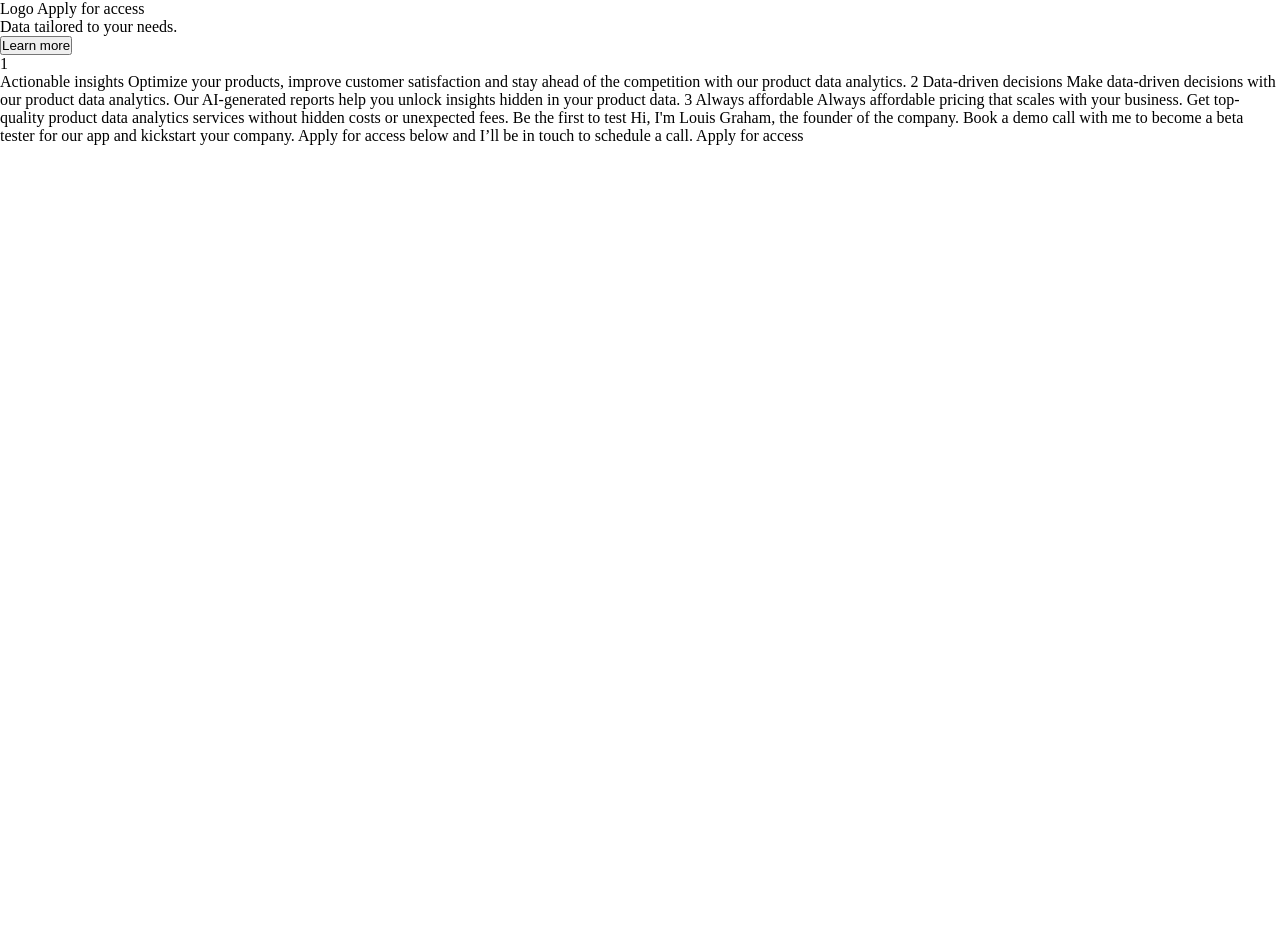
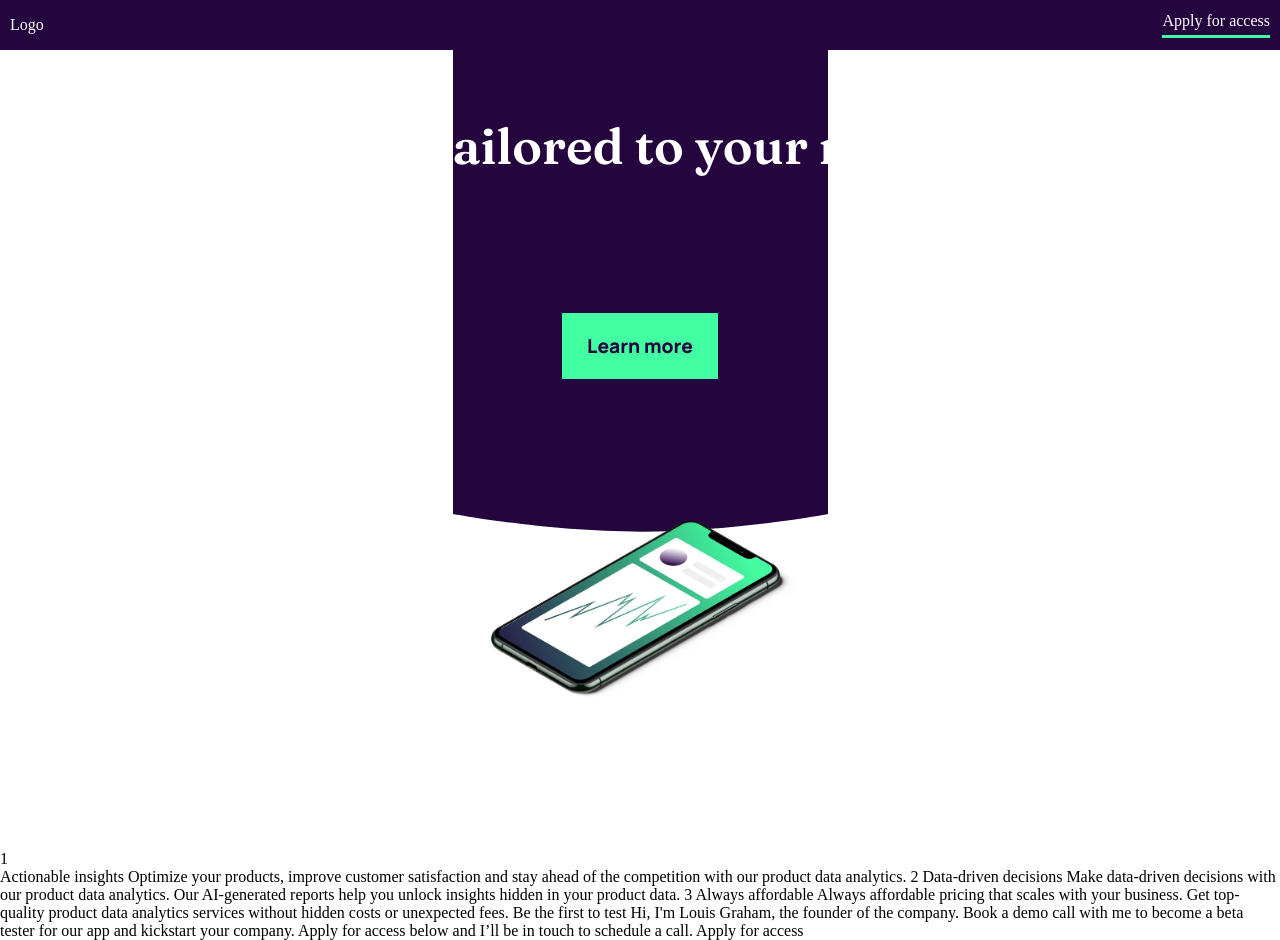
Before and after one commit to Smailen5/workit-landing-page, a plain HTML site: page starter-code/index.html in a window 1280 px wide. Before the commit the page ends 800 px from the top, so only its background shows below. Drawn offline with Linux system fonts and the light colour scheme.

Commit message:
layout prima section

```diff
--- a/starter-code/index.html
+++ b/starter-code/index.html
@@ -6,6 +6,13 @@
   <meta name="viewport" content="width=device-width, initial-scale=1.0">
 
   <link rel="icon" type="image/png" sizes="32x32" href="./assets/images/favicon-32x32.png">
+
+  <!-- Fonts -->
+  <link rel="preconnect" href="https://fonts.googleapis.com">
+  <link rel="preconnect" href="https://fonts.gstatic.com" crossorigin>
+  <link
+    href="https://fonts.googleapis.com/css2?family=Fraunces:opsz,wght@9..144,200;9..144,400;9..144,600;9..144,700&family=Manrope:wght@200;400;600;700;800;&display=swap"
+    rel="stylesheet">
 
 
   <!-- Foglio di stile personalizato -->
@@ -20,20 +27,32 @@
   <nav>
     <div class="navbar">
       <span class="logho">Logo</span>
-      <span class="link">Apply for access</span>
+      <span class="link">Apply for access<div class="rectangle"></div></span>
     </div>
   </nav>
 
   <section>
-    <p>
-      Data tailored to your needs.
-    </p>
-    <input type="button" value="Learn more">
-    <div class="phone-img"></div>
-    1
-    <div></div>
+    <div class="background">
+      <svg xmlns="http://www.w3.org/2000/svg" width="375" height="482" viewBox="0 0 375 482" fill="none">
+        <path fill-rule="evenodd" clip-rule="evenodd"
+          d="M0 0H375.303V464C375.303 464 282.249 481.707 188.173 481.707C94.0966 481.707 0 464 0 464V0Z"
+          fill="#24053E" />
+      </svg>
+    </div>
+
+    <div class="container">
+      <p class="title">
+        Data <span class="">tailored</span> to your needs.
+      </p>
+      <input type="button" value="Learn more">
+      <div class="phone-img">
+        <img src="/starter-code/assets/images/image-hero.webp" alt="">
+      </div>
+    </div>
+
   </section>
 
+  <div>1</div>
 
 
 
--- a/starter-code/style.css
+++ b/starter-code/style.css
@@ -12,5 +12,98 @@
     --Ghost-White: hsla(274, 100%, 99%, 1);
     --White: hsla(0, 0%, 100%, 1);
     /* Typography */
+    --Heading: 'Fraunces', serif;
+    --Heading-weight: 600;
+    --Heading-L-size: 80px;
+    --Heading-L-line-height: 80px;
 
+    --Heading-M-size: 50px;
+    --Heading-M-line-height: 50px;
+
+    --Heading-S-size: 32px;
+    --Heading-S-line-height: 40px;
+
+    --Body: 'Manrope', sans-serif;
+    --Body-weight: 400;
+    --Body-size: 18px;
+    --Body-line-height: 32px;
 }
+
+nav {
+    position: fixed;
+    top: 0;
+    width: 100%;
+    color: var(--White);
+}
+
+.navbar {
+    background: var(--Dark-Purple);
+    height: 50px;
+    padding: 0 10px;
+    display: flex;
+    align-items: center;
+    justify-content: space-between;
+}
+
+.rectangle {
+    width: 100%;
+    height: 3px;
+    background-color: var(--Eucaplyptus);
+    margin-top: 5px;
+}
+
+section {
+    margin-top: 50px;
+    height: 100vh;
+    /* background-color: var(--Dark-Purple); */
+    color: var(--White);
+    display: flex;
+    flex-direction: column;
+    align-items: center;
+}
+
+.background {
+    position: absolute;
+    z-index: -10;
+}
+
+.container {
+    width: 90%;
+    height: 90%;
+    display: flex;
+    flex-direction: column;
+    align-items: center;
+    justify-content: space-around;
+}
+
+.title {
+    font-family: var(--Heading);
+    font-weight: var(--Heading-weight);
+    font-size: var(--Heading-M-size);
+    line-height: var(--Heading-M-line-height);
+    text-align: center;
+}
+
+input[type="button"] {
+    background-color: var(--Eucaplyptus);
+    color: var(--Dark-Purple);
+    border: none;
+    padding: 20px 25px;
+    font-family: var(--Body);
+    font-size: 1.2rem;
+    font-weight: 800;
+}
+
+.phone-img {
+    background-image: url(/starter-code/assets/images/image-hero.webp);
+    width: 298.31px;
+    height: 178.16px;
+    position: relative;
+    /* top: 389px;
+    left: 36px; */
+    z-index: 100;
+}
+.phone-img img {
+    width: auto;
+    height: 100%;
+}
```
